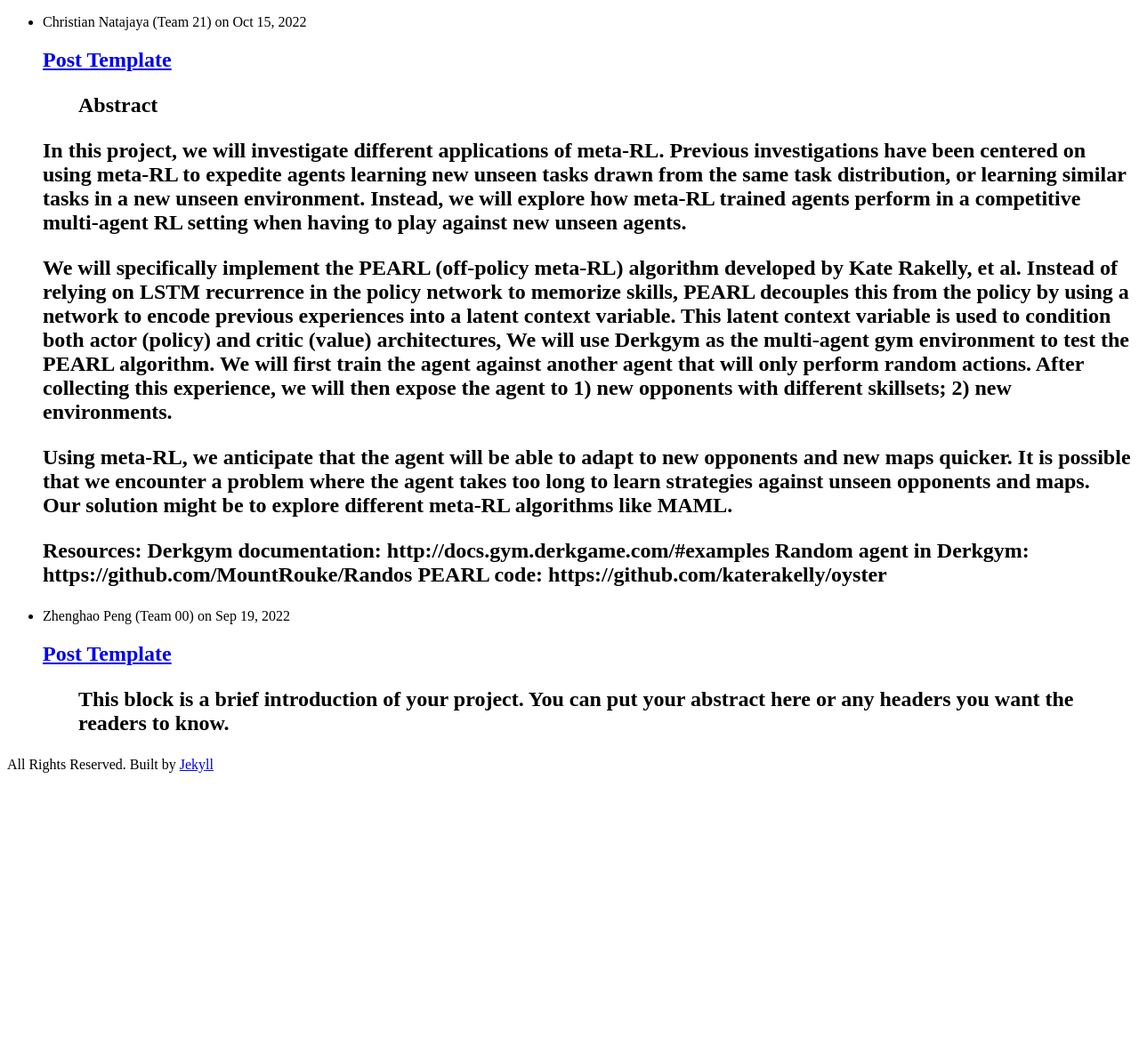
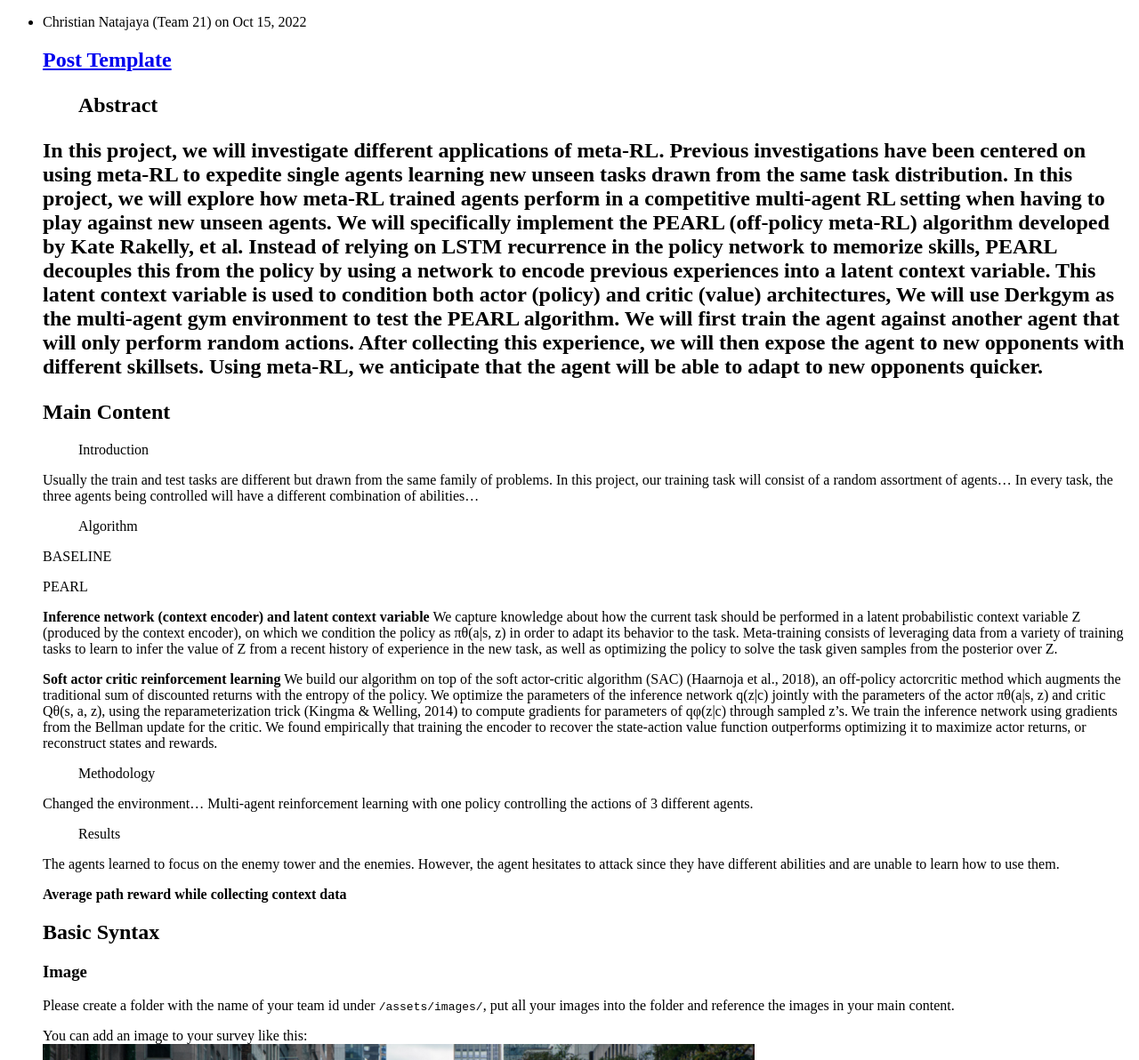
Before and after one commit to ucla-rlcourse/CS269-projects-2022fall, a Jekyll site: the page built from index.html, in a window 1280 px wide and 1400 px high. Shown: the part 208-1400 px from the top of the window at 89% size. Built offline with Jekyll 4.4.1, drawn with Linux system fonts in a browser that asks for light colours; some of the changed text lies outside the part shown.

Commit message:
Update 2022-09-19-team21.md

```diff
--- a/_posts/2022-09-19-team21.md
+++ b/_posts/2022-09-19-team21.md
@@ -9,25 +9,41 @@ date: 2022-10-15
 
 > Abstract
 
-In this project, we will investigate different applications of meta-RL. Previous investigations have been centered on using meta-RL to expedite agents learning new unseen tasks drawn from the same task distribution, or learning similar tasks in a new unseen environment. Instead, we will explore how meta-RL trained agents perform in a competitive multi-agent RL setting when having to play against new unseen agents.
-
-We will specifically implement the PEARL (off-policy meta-RL) algorithm developed by Kate Rakelly, et al. Instead of relying on LSTM recurrence in the policy network to memorize skills, PEARL decouples this from the policy by using a network to encode previous experiences into a latent context variable. This latent context variable is used to condition both actor (policy) and critic (value) architectures, We will use Derkgym as the multi-agent gym environment to test the PEARL algorithm. We will first train the agent against another agent that will only perform random actions. After collecting this experience, we will then expose the agent to 1) new opponents with different skillsets; 2) new environments.
-
-Using meta-RL, we anticipate that the agent will be able to adapt to new opponents and new maps quicker. It is possible that we encounter a problem where the agent takes too long to learn strategies against unseen opponents and maps. Our solution might be to explore different meta-RL algorithms like MAML.
-
-Resources:
-Derkgym documentation: http://docs.gym.derkgame.com/#examples
-Random agent in Derkgym: https://github.com/MountRouke/Randos
-PEARL code: https://github.com/katerakelly/oyster
+In this project, we will investigate different applications of meta-RL. Previous investigations have been centered on using meta-RL to expedite single agents learning new unseen tasks drawn from the same task distribution. In this project, we will explore how meta-RL trained agents perform in a competitive multi-agent RL setting when having to play against new unseen agents. We will specifically implement the PEARL (off-policy meta-RL) algorithm developed by Kate Rakelly, et al. Instead of relying on LSTM recurrence in the policy network to memorize skills, PEARL decouples this from the policy by using a network to encode previous experiences into a latent context variable. This latent context variable is used to condition both actor (policy) and critic (value) architectures, We will use Derkgym as the multi-agent gym environment to test the PEARL algorithm. We will first train the agent against another agent that will only perform random actions. After collecting this experience, we will then expose the agent to new opponents with different skillsets. Using meta-RL, we anticipate that the agent will be able to adapt to new opponents quicker.
 
 
-<!--more-->
-{: class="table-of-content"}
-* TOC
-{:toc}
+## Main Content
 
-## Main Content
-Your article starts here. You can refer to the [source code](https://github.com/lilianweng/lil-log/tree/master/_posts) of [lil's blogs](https://lilianweng.github.io/lil-log/) for article structure ideas or Markdown syntax. We've provided a [sample post](https://ucla-rlcourse.github.io/CS269-projects-2022fall/2017/06/21/an-overview-of-deep-learning.html) from Lilian Weng and you can find the source code [here](https://github.com/ucla-rlcourse/CS269-projects-2022fall/blob/main/_posts/2017-06-21-an-overview-of-deep-learning.md)
+> Introduction
+
+Usually the train and test tasks are different but drawn from the same family of problems. In this project, our training task will consist of a random assortment of agents... In every task, the three agents being controlled will have a different combination of abilities...
+
+
+> Algorithm
+
+BASELINE
+
+
+PEARL
+
+**Inference network (context encoder) and latent context variable**
+We capture knowledge about how the current task should be performed in a latent probabilistic context variable Z (produced by the context encoder), on which we condition the policy as πθ(a|s, z) in order to adapt its behavior to the task. Meta-training consists of leveraging data from a variety of training tasks to learn to infer the value of Z from a recent history of experience in the new task, as well as optimizing the policy to solve the task given samples from the posterior over Z.
+
+**Soft actor critic reinforcement learning**
+We build our algorithm on top of the soft actor-critic algorithm (SAC) (Haarnoja et al., 2018), an off-policy actorcritic method which augments the traditional sum of discounted returns with the entropy of the policy. We optimize the parameters of the inference network q(z|c) jointly with the parameters of the actor πθ(a|s, z) and critic Qθ(s, a, z), using the reparameterization trick (Kingma & Welling, 2014) to compute gradients for parameters of qφ(z|c) through sampled z’s. We train the inference network using gradients from the Bellman update for the critic. We found empirically that training the encoder to recover the state-action value function outperforms optimizing it to maximize actor returns, or reconstruct states and rewards.
+
+> Methodology
+
+Changed the environment... Multi-agent reinforcement learning with one policy controlling the actions of 3 different agents.
+
+> Results
+
+The agents learned to focus on the enemy tower and the enemies. However, the agent hesitates to attack since they have different abilities and are unable to learn how to use them.
+
+**Average path reward while collecting context data**
+
+
+
 
 ## Basic Syntax
 ### Image
@@ -72,59 +88,12 @@ or you can write in-text formula $$y = wx + b$$.
 You can find more Markdown syntax at [this page](https://www.markdownguide.org/basic-syntax/).
 
 ## Reference
-Please make sure to cite properly in your work, for example:
+Derkgym documentation: http://docs.gym.derkgame.com/#examples
+Random agent in Derkgym: https://github.com/MountRouke/Randos
+PEARL code: https://github.com/katerakelly/oyster
 
 [1] Dwibedi, Debidatta, et al. "Counting out time: Class agnostic video repetition counting in the wild." Proceedings of the IEEE/CVF Conference on Computer Vision and Pattern Recognition. 2020.
 
 [Peng, et al.] Peng, Zhenghao, et al. "Maybe you can also use other format for reference as you wish." Nature. 2022.
 
 ---
-
-
-## Data Rich and Physics Certain
-
-| Experiment 					| Parameters  											| Results  								| Comments 							|
-| :---       					|    :----:   											|     :---: 							|     ---: 							|
-| **DL + Data**																																						|
-
-| Predicting only velocity  	| Dataset size : 10000<br> Network : 2->5->5->1 <br> activation: ReLU	|  ~100% accurate	| Generalises well over various initial velocities |
-| Predicting only displacement 	| Dataset size : 10000<br> Network : 2->16->16->1 <br>	activation: ReLU |	Reasonable		| Better prediction for $u_0 \in dataset$, average prediction outside |
-| Predicting both $v_t, s_t$	| Dataset size : 10000<br> Network : 2->16->16->2 <br>	activation: tanh	|	Reasonable		| Better prediction for $u_0 \in dataset$, poor prediction outside |
-
------
-
-| **DL + Physics**																																			|
-| Predicting both $v_t, s_t$, using Loss $L_{physics} = \|v_{predicted}^2-u_{initial}^2-2*g*s_{predicted}\|$ | Dataset size : 10000<br> Network : 2->16->16->1 <br>	activation: ReLU |	~0% accuracy		| Expected result as no supervision of any kind is provided |
-| Predicting both $v_t, s_t$, using Loss $L_{velocity+phy} = (v_{predicted}-v_{actual})^2+\gamma*(v_{predicted}^2-u_{initial}^2-2*g*s_{predicted})^2$ | Dataset size : 10000<br> Network : 2->16->16->1 <br>	activation: ReLU |	Reasonable	| Prediction of $v_t$ is good. Was able to learn $s_t$ reasonably well without direct supervision |
-| Predicting both $v_t, s_t$, using Loss $L_{supervised+phy} = (v_{predicted}-v_{actual})^2+(s_{predicted}-s_{actual})^2+\gamma*(v_{predicted}^2-u_{initial}^2-2*g*s_{predicted})^2$ | Dataset size : 10000<br> Network : 2->16->16->1 <br>	activation: ReLU |	Reasonable	| Not a better result w.r.t direct supervision |
-
-
-**Observations :**
-- Physics equations are certain in this case and are the best to use.
-- Both DL, Hybrid(DL+Physics) methods performance are equivalent (actual accuracy/loss varies based on fine training, random dataset generation)
-
-Re running the above experiments with Dataset size of 200(Data Starvation), yielded the following observations
-- DL performance is comparable with 10000 dataset when trained on much mode epochs(5x)
-- Hybrid(DL+Physics) without direct supervision on $s_t$ has comparable/better closeness than DL only method for limited epochs($\sim$300) training.
-
-
-
-
-## Data Rich and Physics Uncertain
-
-| Experiment 					| Parameters  											| Results  								| Comments 							|
-| :---       					|    :----:   											|     :---: 							|     ---: 							|
-| **DL + Data**																																						|\
-| Predicting both $v_t, s_t$	| Dataset size : 10000<br> Network : 2->16->16->2 <br>	activation: tanh	|	Reasonable		| Better prediction for $u_0 \in dataset$, poor prediction outside |
-| **DL + Physics**																																			|
-| Predicting both $v_t, s_t$<br> using Loss $L_{physics} = \|v_{predicted}^2-u_{initial}^2-2*g*s_{predicted}\|$ | Dataset size : 10000<br> Network : 2->16->16->1 <br>	activation: ReLU |	~0% accuracy		| Expected result as no supervision of any kind is provided |
-| Predicting both $v_t, s_t$<br> using Loss $L_{velocity+phy} = (v_{predicted}-v_{actual})^2+\gamma*(v_{predicted}^2-u_{initial}^2-2*g*s_{predicted})^2$ | Dataset size : 10000<br> Network : 2->16->16->1 <br>	activation: ReLU |	Reasonable	| Prediction of $v_t$ is good. Was able to learn $s_t$ reasonably well without direct supervision |
-| Predicting both $v_t, s_t$<br> using Loss $L_{supervised+phy} = (v_{predicted}-v_{actual})^2+(s_{predicted}-s_{actual})^2+\gamma*(v_{predicted}^2-u_{initial}^2-2*g*s_{predicted})^2$ | Dataset size : 10000<br> Network : 2->16->16->1 <br>	activation: ReLU |	Reasonable	| Not a better result w.r.t direct supervision, but bettr than DL when $u0$ is out of dataset |
-
-
-**Observations :**
-- Both DL, Hybrid(DL+Physics) methods performance are similar, Hybrid(DL+Physics) is better when $u0$ is out of dataset, DL is better for $u0$ in dataset.
-- Physics equations are not certain in this case and the above methods are better to use than Physics.
-
-## Data Starvation and Physics Uncertain
-- Similar observations as in data rich
```
